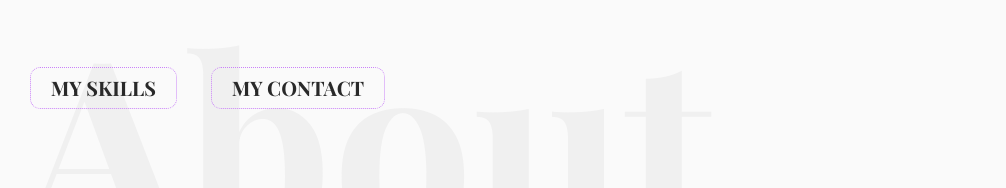
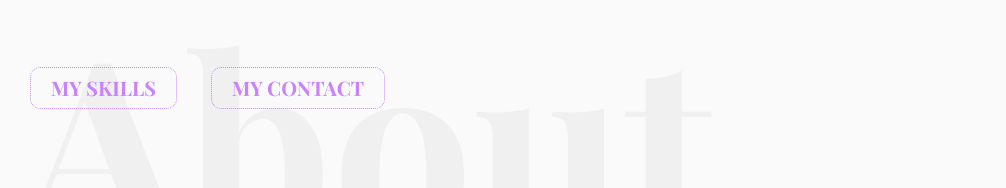
Before and after one commit to sarimkhan515/my-portfolio, a plain HTML site: page index.html in a window 1280 px wide. Shown: the top 188 px of the page, 274-1280 px from the left. Drawn offline with nearby package versions, Linux system fonts and the light colour scheme; a web font is replaced by a local one.

Commit message:
Update style.css

```diff
--- a/css/style.css
+++ b/css/style.css
@@ -33,7 +33,6 @@ body {
     }
     .center{
       margin-left: 30px;
-      color: rgb(41, 41, 41);
       font-size: 2rem;
       font-weight: 600;
       border:1.5px dotted #CA82F8;
@@ -46,7 +45,7 @@ body {
     }
     .center:hover{
       background-color: #CA82F8;
-      color:white;
+      color:white !important;
     }
 a {
   color: #CA82F8;
```
